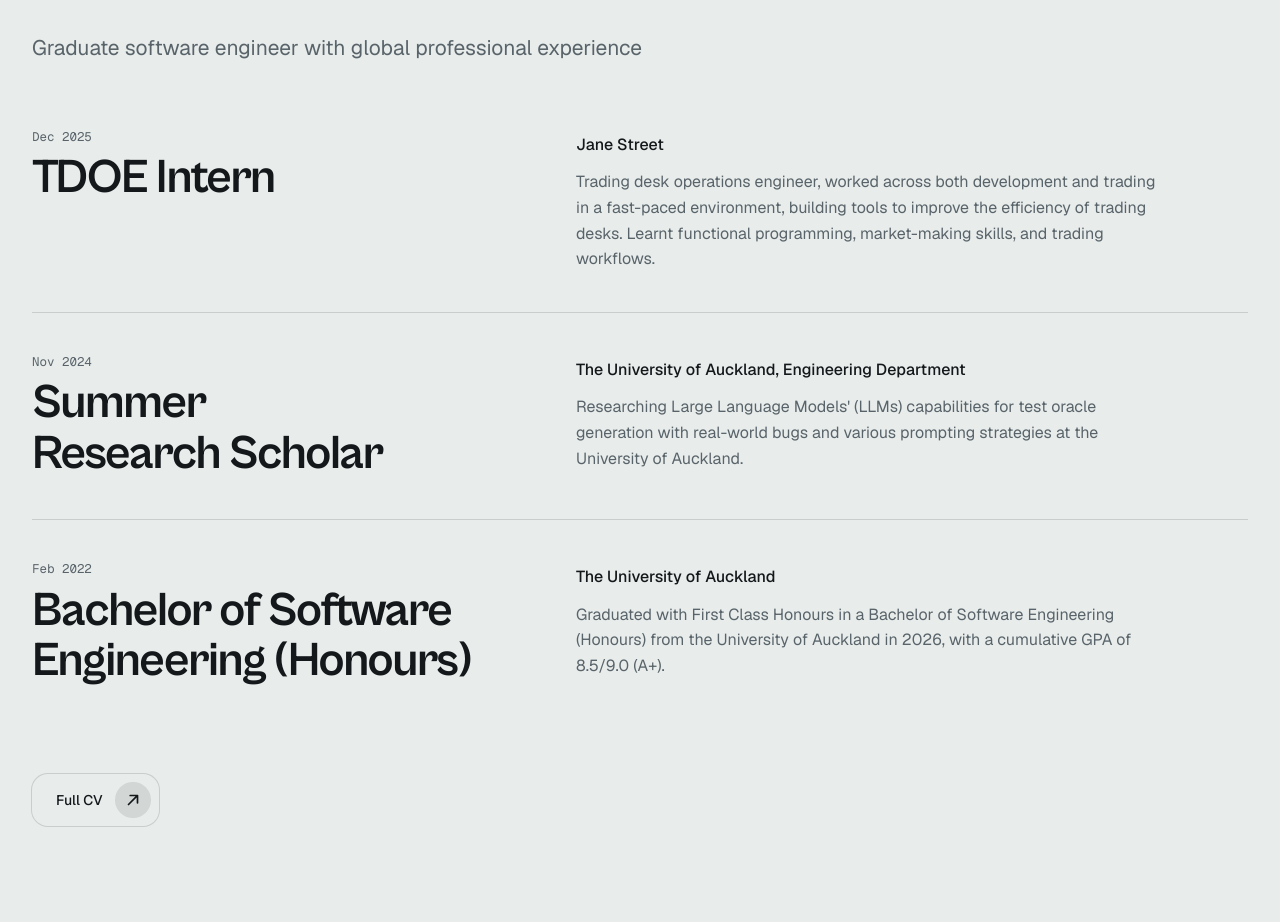
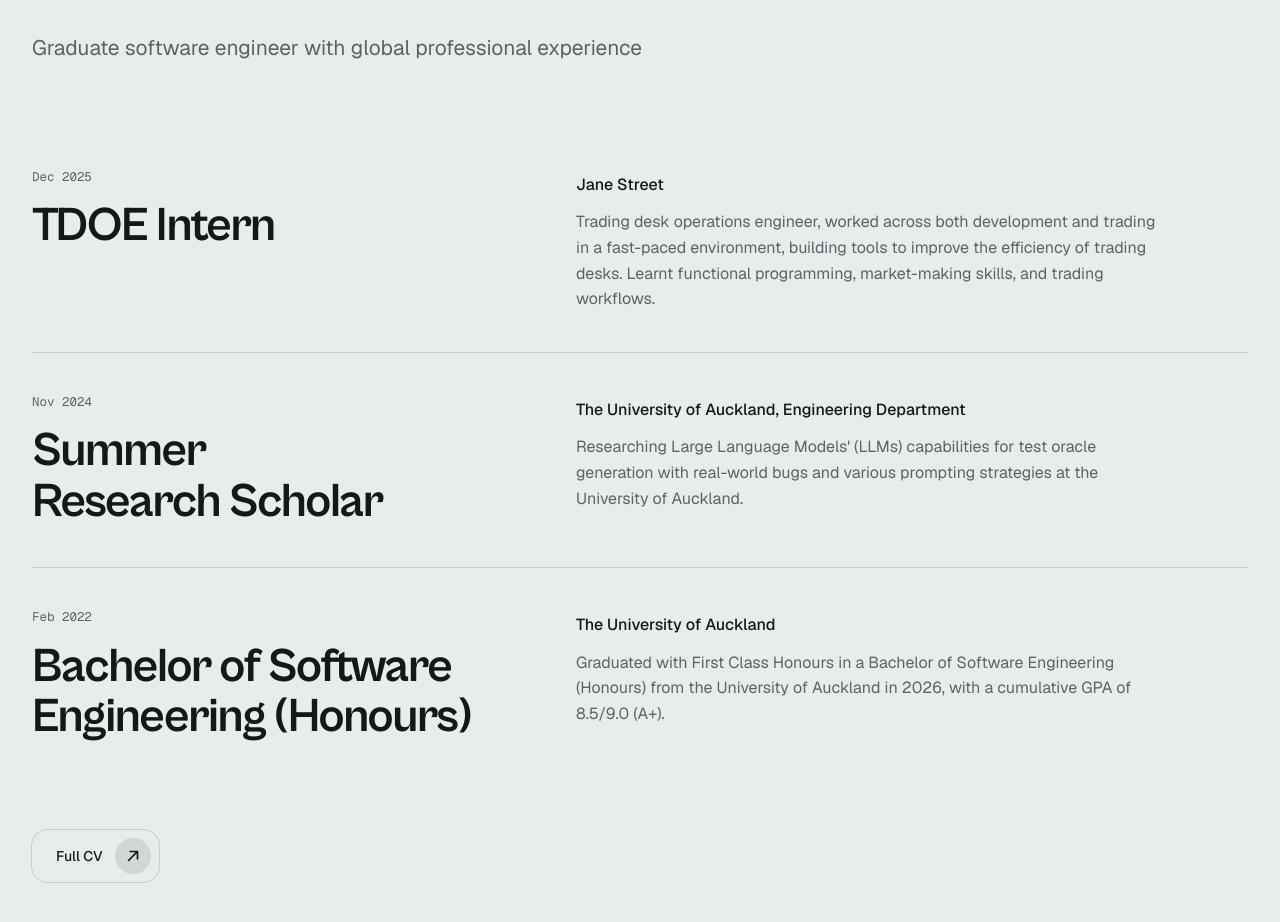
Before and after one commit to adxmb/portfolio, a Next.js app: page /portfolio/ in a window 1280 px wide. Shown: the part 1811-2733 px from the top of the page. Built offline with nearby package versions, Linux system fonts and the light colour scheme.

Commit message:
Adjusting spacing in preview sections

```diff
--- a/src/components/home/ProfessionalPreview.tsx
+++ b/src/components/home/ProfessionalPreview.tsx
@@ -30,9 +30,9 @@
                         <RevealItem
                             as="li"
                             key={entry.id}
-                            className="grid gap-4 border-t border-hairline py-10 first:border-t-0 first:pt-0 md:grid-cols-[minmax(0,1fr)_minmax(0,1.4fr)] md:gap-16"
+                            className="grid gap-4 border-t border-hairline py-10 first:border-t-0 md:grid-cols-[minmax(0,1fr)_minmax(0,1.4fr)] md:gap-16"
                         >
-                            <div className="flex flex-col gap-2">
+                            <div className="flex flex-col gap-4">
                                 <p className="font-mono text-meta text-muted">
                                     {formatMonth(entry.startDate, meta.locale)}
                                 </p>
@@ -44,7 +44,7 @@
                                 <p className="font-medium text-ink">
                                     {entry.organisation}
                                 </p>
-                                <p className="max-w-[56ch] text-muted text-muted">
+                                <p className="max-w-[56ch] text-muted">
                                     {entry.summary}
                                 </p>
                             </div>
```
